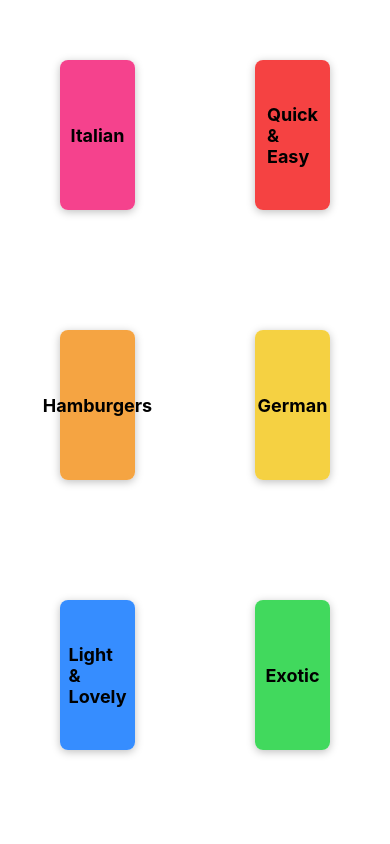
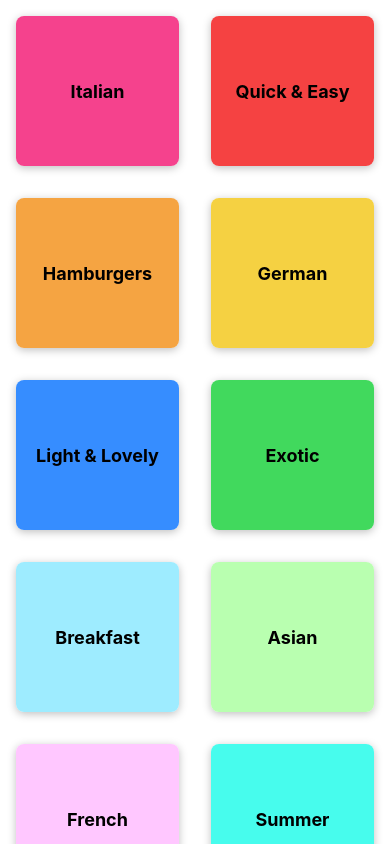
Before and after one commit to Lonerr7/React-Native-Meals-App, a React Native app: screen / in a window 390 px wide. Shown: the top 844 px of the page. Built offline with nearby package versions, Linux system fonts and the light colour scheme.

Commit message:
2.1. 93. Fixed a bugg with displayinng items

```diff
--- a/components/CategoryGridTile.js
+++ b/components/CategoryGridTile.js
@@ -21,7 +21,7 @@ const CategoryGridTile = ({ title, color }) => {
 const styles = StyleSheet.create({
   gridItem: {
     flex: 1,
-    margin: 60,
+    margin: 16,
     height: 150,
     borderRadius: 8,
     elevation: 4,
```
